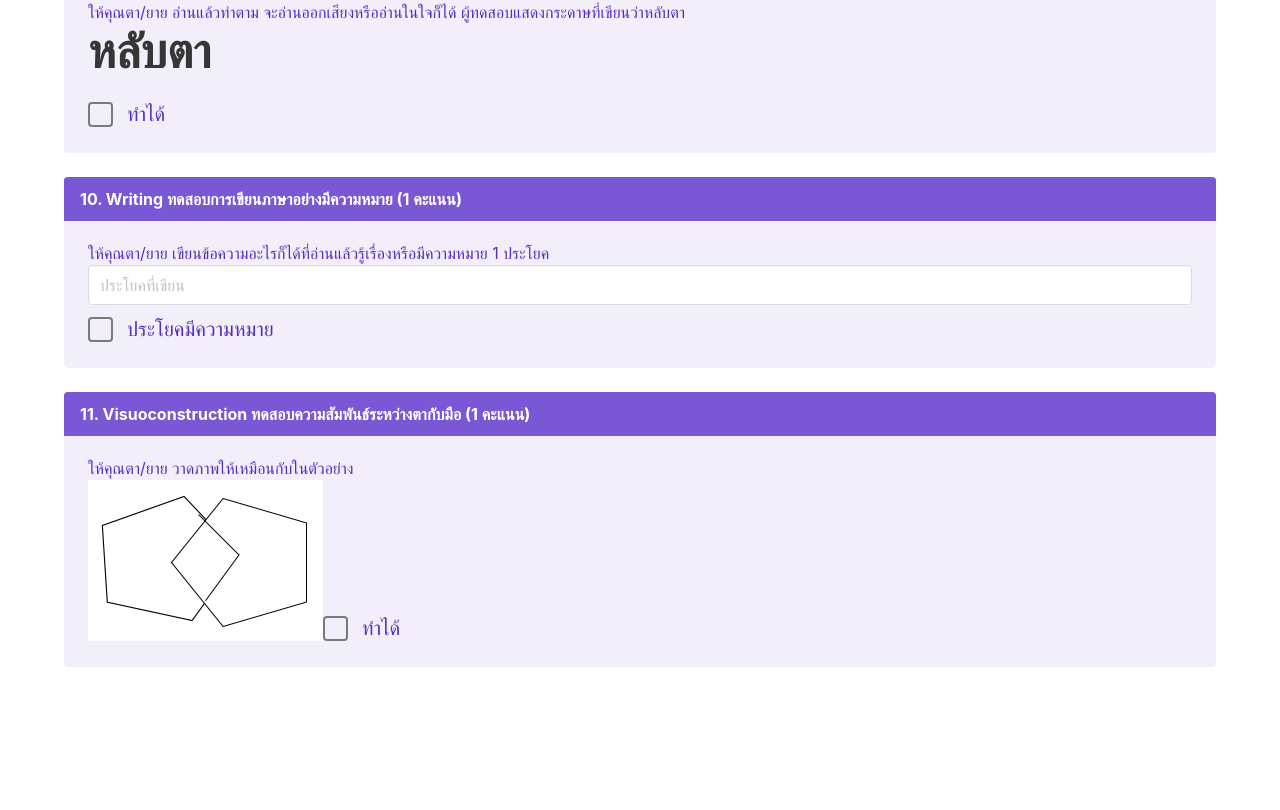
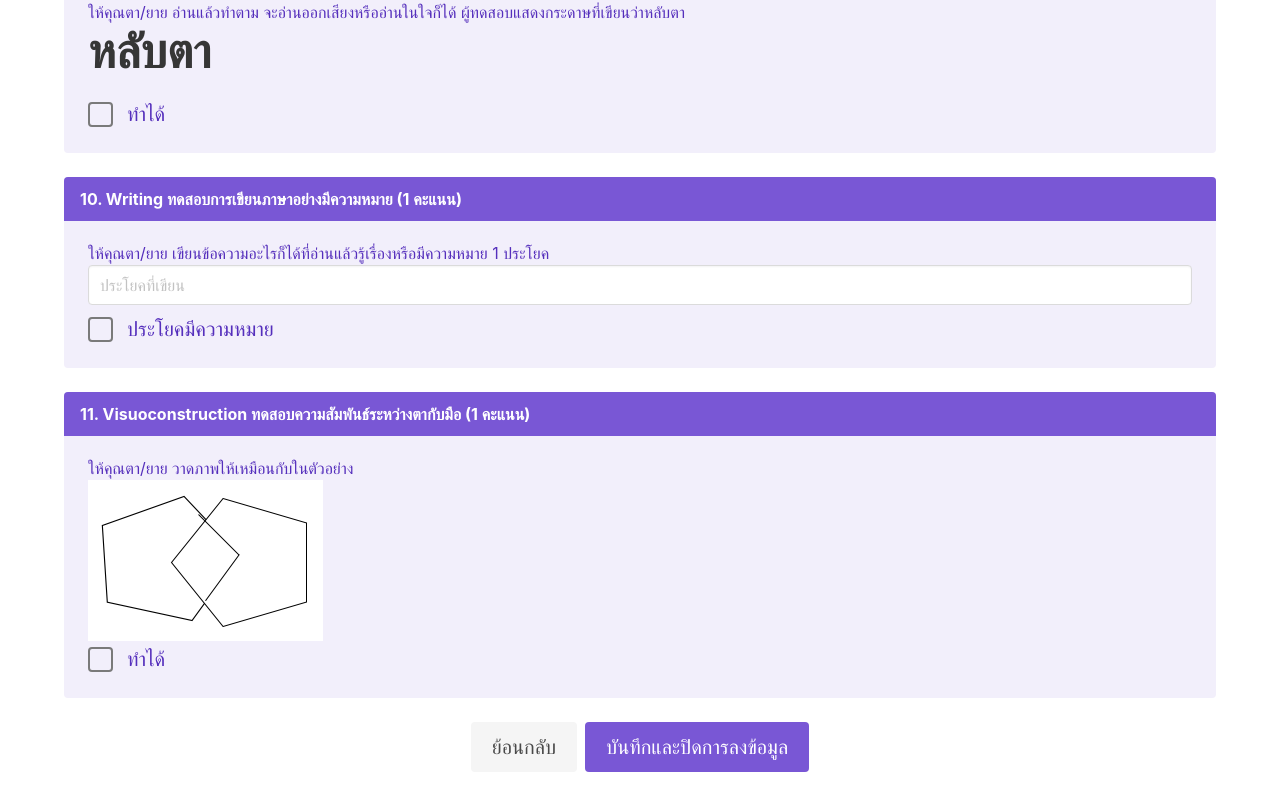
Before and after one commit to likit/aging-care-survey2020, a Vue app in the folder app/: page /MMSE in a window 1280 px wide. Shown: the part 2885-3695 px from the top of the page. Before the commit the page ends 3600 px from the top, so only its background shows below. Built offline with nearby package versions, Linux system fonts and the light colour scheme; no server answers.

Commit message:
added navigation buttons

```diff
--- a/app/src/views/MMSE.vue
+++ b/app/src/views/MMSE.vue
@@ -229,8 +229,20 @@
               ให้คุณตา/ยาย วาดภาพให้เหมือนกับในตัวอย่าง
             </p>
             <img src="../assets/visio.png">
-            <b-checkbox size="is-medium">ทำได้</b-checkbox>
+            <b-field>
+              <b-checkbox size="is-medium">ทำได้</b-checkbox>
+            </b-field>
           </b-message>
+          <div class="buttons is-centered">
+            <a class="button is-medium is-light"
+               href="/VAS-5D-5L">
+              ย้อนกลับ
+            </a>
+            <a class="button is-medium is-primary"
+               href="/">
+              บันทึกและปิดการลงข้อมูล
+            </a>
+          </div>
         </div>
     </section>
 </template>
```
